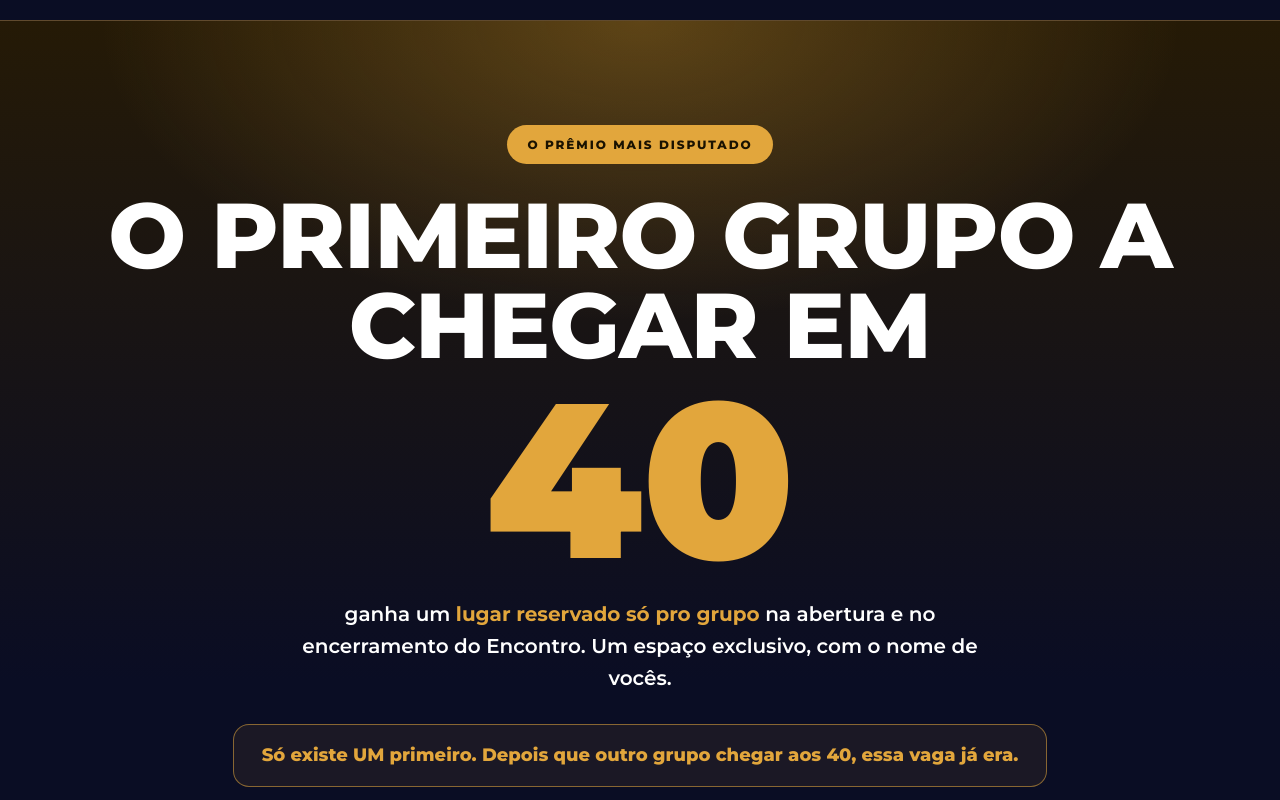
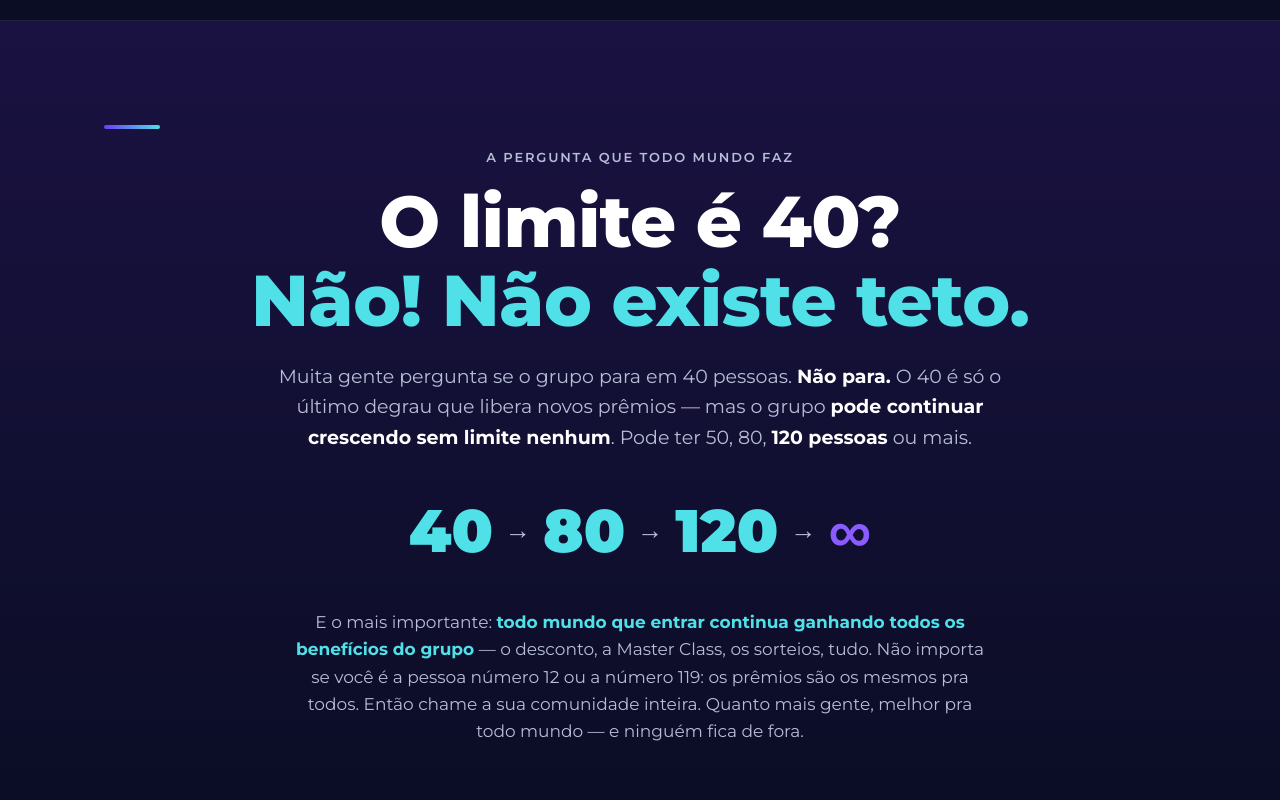
Before and after one commit to VOLLPilates/grupos-encontro, a plain HTML site: page grupo/index.html in a window 1280 px wide. Shown: the part 6820-7620 px from the top of the page. Drawn offline with Linux system fonts and the light colour scheme.

Commit message:
Add 'sem limite' section: grupo pode passar de 40 sem teto
Co-authored-by: Cursor <cursoragent@cursor.com>

```diff
--- a/grupo/index.html
+++ b/grupo/index.html
@@ -166,6 +166,18 @@ td .v{color:var(--green);font-size:18px;font-weight:900}
 .mega40 .urg{margin-top:30px;display:inline-block;font-size:18px;font-weight:800;color:var(--gold);border:1px solid rgba(226,166,60,.55);padding:16px 28px;border-radius:16px;background:rgba(226,166,60,.08)}
 .mega40 .sub40{color:var(--muted);font-size:15px;max-width:640px;margin:26px auto 0}
 
+/* sem limite */
+.semlimite{background:linear-gradient(180deg,#1A1242 0%,var(--bg) 100%);text-align:center}
+.semlimite h2{font-size:clamp(34px,6vw,72px)}
+.sl-lead{color:var(--muted);font-size:19px;max-width:780px;margin:22px auto 0}
+.sl-lead strong{color:#fff}
+.sl-nums{display:flex;gap:12px;align-items:center;justify-content:center;flex-wrap:wrap;margin:48px 0}
+.sl-nums span{font-size:clamp(34px,7vw,60px);font-weight:900;color:var(--cyan);line-height:1}
+.sl-nums span.inf{color:var(--purple2)}
+.sl-nums i{color:var(--muted);font-size:26px;font-style:normal}
+.sl-nota{color:var(--muted);font-size:17px;max-width:700px;margin:0 auto}
+.sl-nota strong{color:var(--cyan)}
+
 /* já se inscreveu individualmente (promo com prazo) */
 .indiv{background:linear-gradient(180deg,#0E2E3A 0%,var(--bg) 100%)}
 .indiv .lead{color:var(--muted);font-size:17px;max-width:740px;margin-top:16px}
@@ -329,6 +341,18 @@ footer .wrap{display:flex;justify-content:space-between;flex-wrap:wrap;gap:10px}
       </table>
     </div>
     <p class="legenda">Cada faixa mantém os prêmios da anterior e libera novos; os valores são o total da faixa, não a soma das faixas. As cortesias aumentam 1 a cada 10 pessoas, até 4, e ficam com quem organiza o grupo, que decide o que fazer com elas (sortear, presentear, doar, etc.). Itens marcados como sorteio têm 1 ganhador por grupo.</p>
+  </div>
+</section>
+
+<section class="semlimite">
+  <div class="wrap">
+    <p class="eyebrow">A pergunta que todo mundo faz</p>
+    <h2>O limite é 40?<br><span class="cyan">Não! Não existe teto.</span></h2>
+    <p class="sl-lead">Muita gente pergunta se o grupo para em 40 pessoas. <strong>Não para.</strong> O 40 é só o último degrau que libera novos prêmios — mas o grupo <strong>pode continuar crescendo sem limite nenhum</strong>. Pode ter 50, 80, <strong>120 pessoas</strong> ou mais.</p>
+    <div class="sl-nums">
+      <span>40</span><i>→</i><span>80</span><i>→</i><span>120</span><i>→</i><span class="inf">∞</span>
+    </div>
+    <p class="sl-nota">E o mais importante: <strong>todo mundo que entrar continua ganhando todos os benefícios do grupo</strong> — o desconto, a Master Class, os sorteios, tudo. Não importa se você é a pessoa número 12 ou a número 119: os prêmios são os mesmos pra todos. Então chame a sua comunidade inteira. Quanto mais gente, melhor pra todo mundo — e ninguém fica de fora.</p>
   </div>
 </section>
 
```
